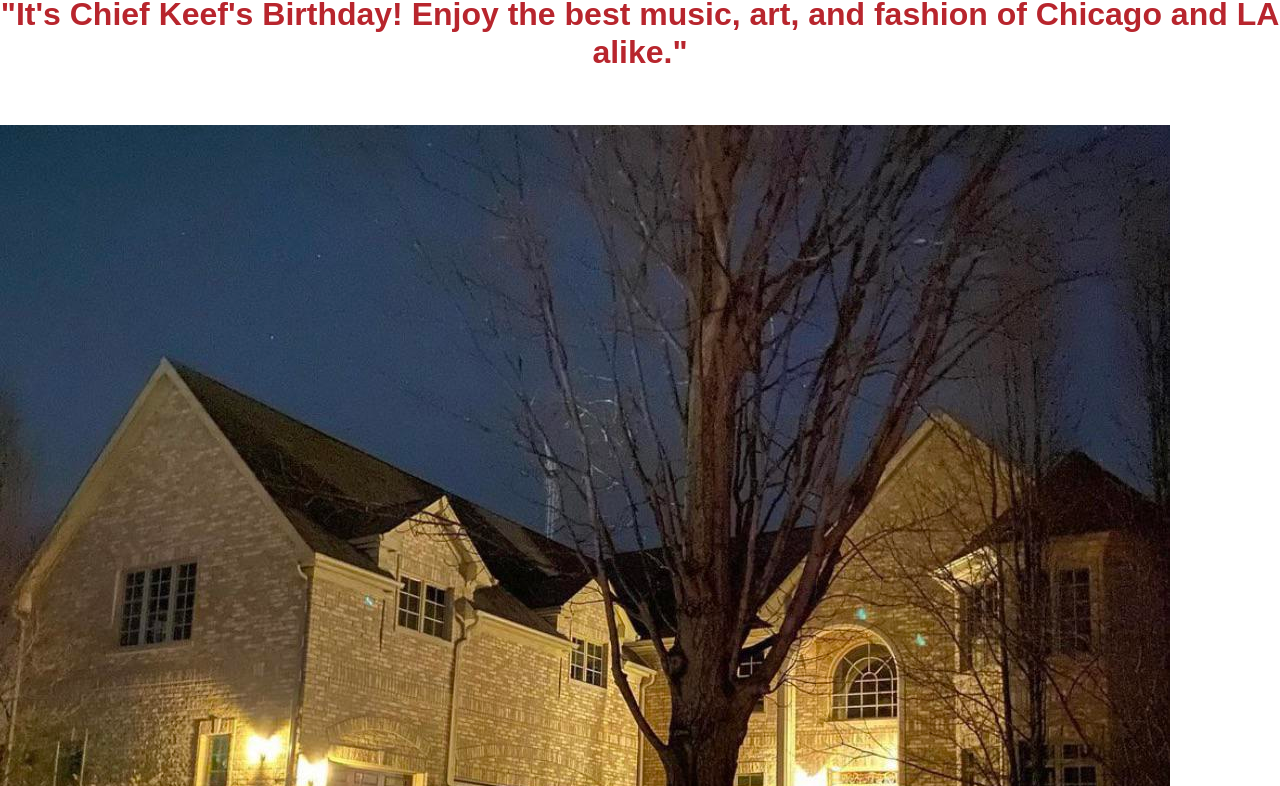
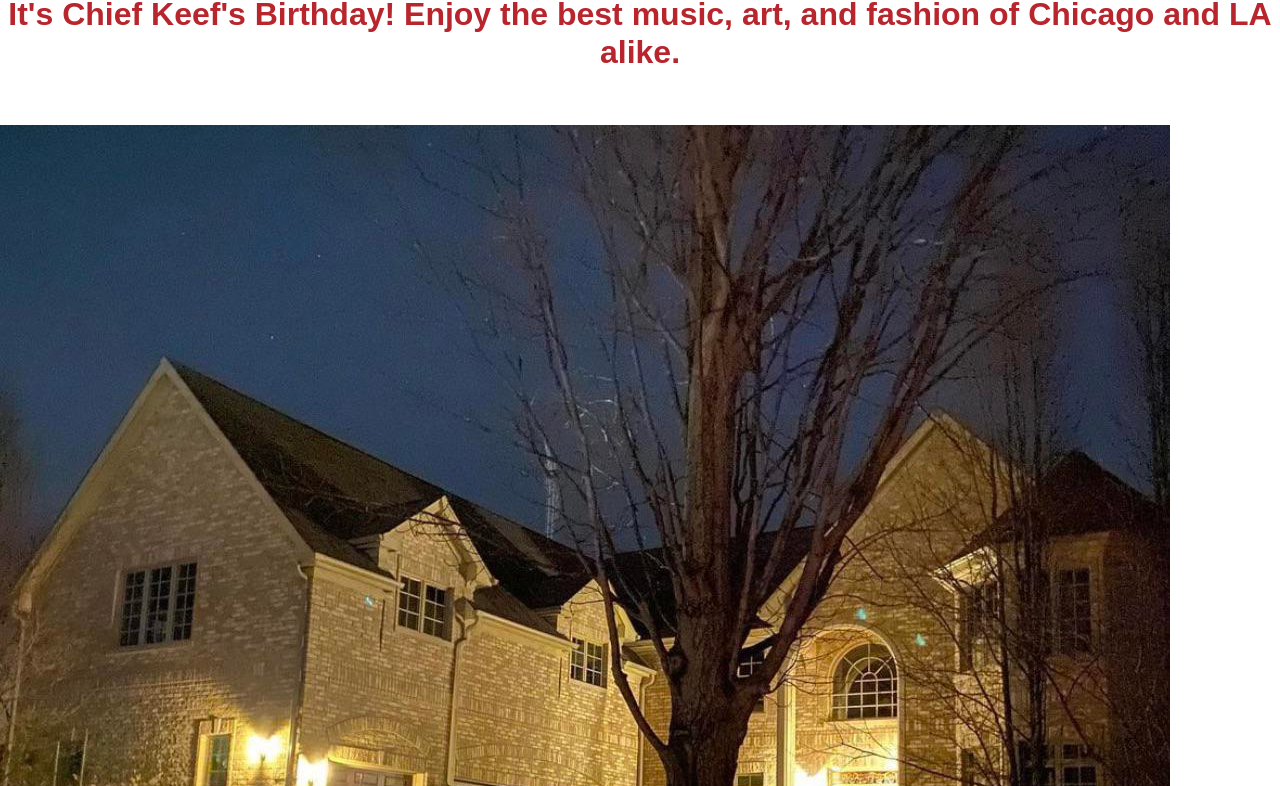
Before and after one commit to yurekm2/yurekm2_project3, a plain HTML site: page index.html in a window 1280 px wide. Shown: the part 314-1100 px from the top of the page. Drawn offline with Linux system fonts and the light colour scheme; a web font is replaced by a local one.

Commit message:
accidentally put quotes around h2

```diff
--- a/index.html
+++ b/index.html
@@ -65,7 +65,7 @@
   <main>
    <section class="hometitle">
     <h1>Welcome!</h1>
-    <h2>"It's Chief Keef's Birthday! Enjoy the best music, art, and fashion of Chicago and LA alike."</h2>
+    <h2>It's Chief Keef's Birthday! Enjoy the best music, art, and fashion of Chicago and LA alike.</h2>
    </section>
    <section class="gallery">
     <div class="pictures">
```
